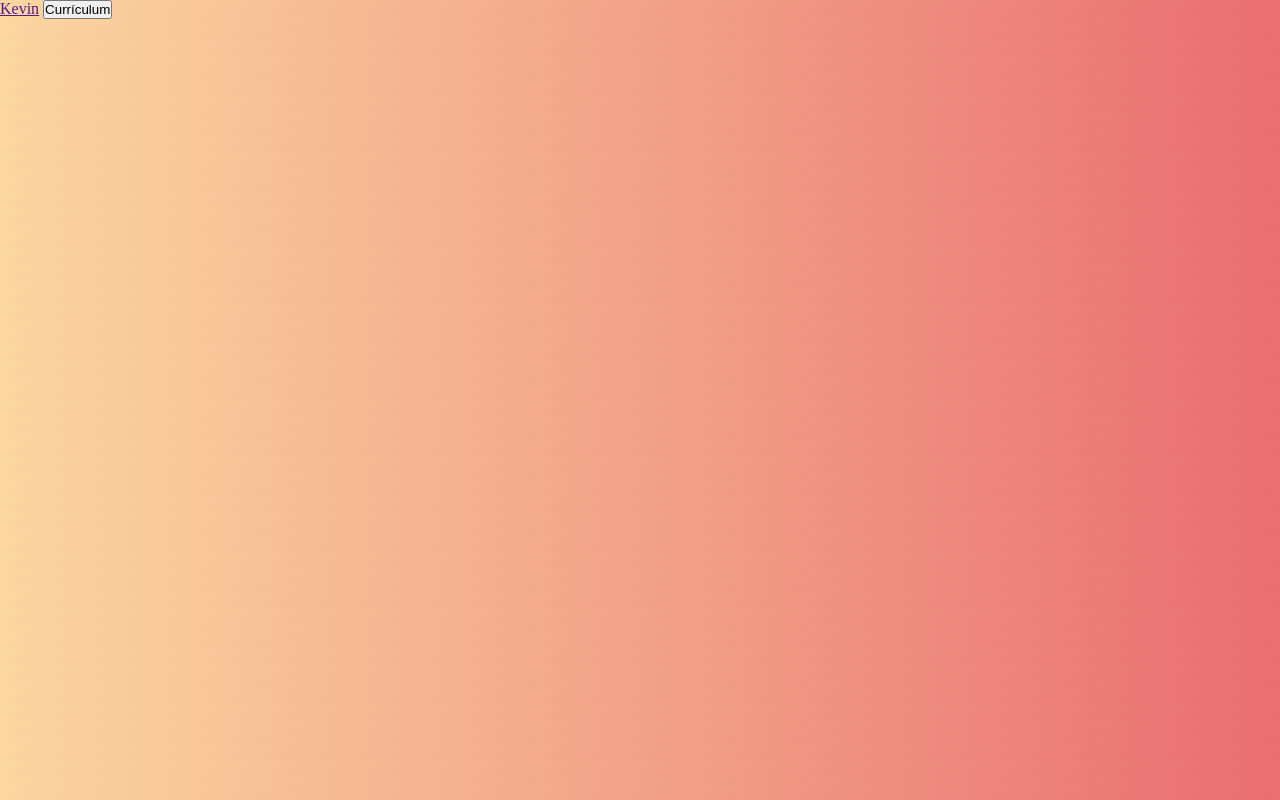
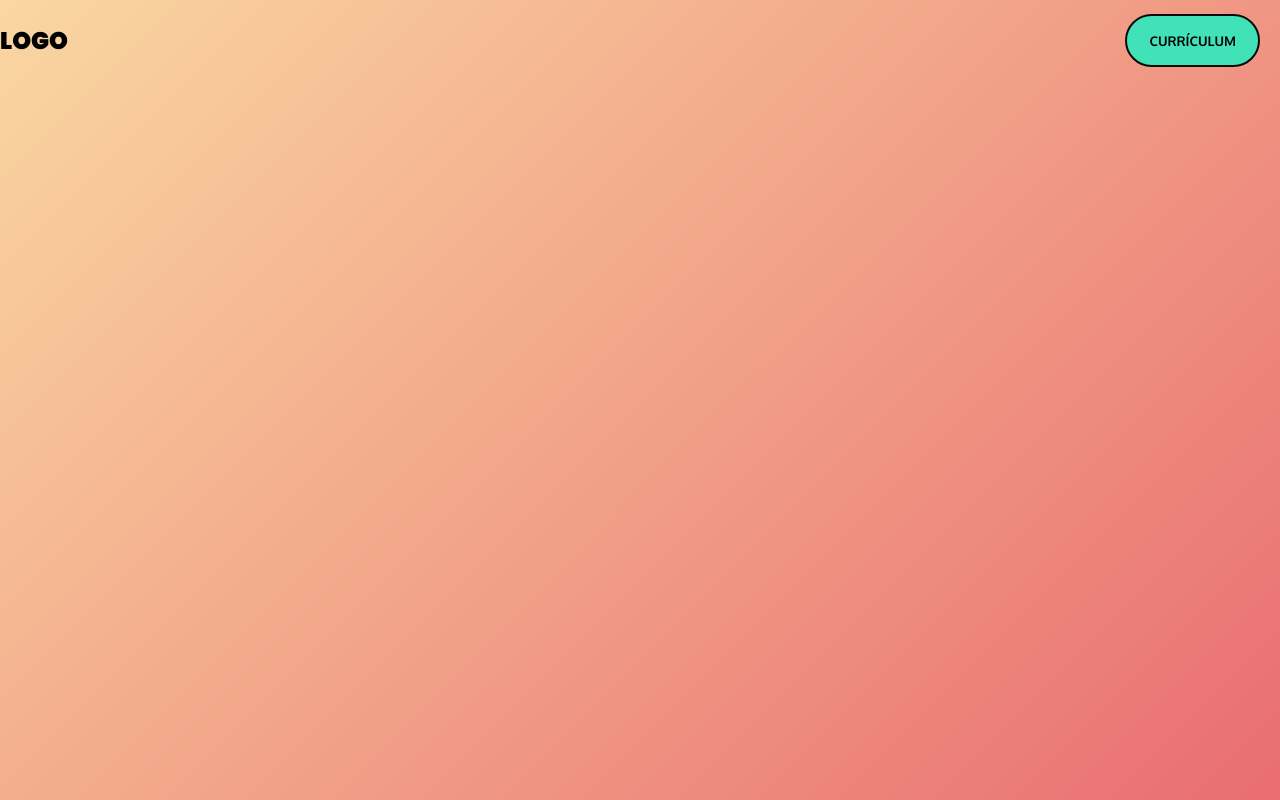
Before and after one commit to Kevin-140/Portafolio-Kevin, a plain HTML site: page index.html in a window 1280 px wide. Drawn offline with Linux system fonts and the light colour scheme.

Commit message:
Se agrega contenido

```diff
--- a/css/header.css
+++ b/css/header.css
@@ -1,5 +1,28 @@
 header {
-  width: 100%;
-  height: 81px;
-  background-color: red;
+  width: 100vw;
+  height: 80px;
+  display: flex;
+  justify-content: space-between;
+  align-items: center;
 }
+.logo {
+  color: #000;
+  font-size: 24px;
+  font-weight: 900;
+  font-family: "Poppins", sans-serif;
+  text-decoration: none;
+}
+.cv {
+  background-color: var(--primary);
+  padding: 16px 22px;
+  border-radius: 98px;
+  margin-right: 20px;
+  border: 2px solid #0f0a0a;
+}
+.cv a {
+  text-transform: uppercase;
+  color: #000;
+  text-decoration: none;
+  font-family: "oxygen", sans-serif;
+  font-weight: 700;
+}
--- a/css/index.css
+++ b/css/index.css
@@ -1,8 +1,17 @@
+@import "header.css";
+
+@import url("https://fonts.googleapis.com/css2?family=Oxygen:wght@400;700&family=Poppins:wght@900&display=swap");
+
+:root {
+  --bg--color: linear-gradient(135deg, #fad7a1 0%, #e96d71 100%);
+  --primary: #42e2b8;
+}
 * {
   margin: 0;
   padding: 0;
 }
 body {
-  background: linear-gradient(135deg, #fad7a1 0%, #e96d71 100%);
+  background: var(--bg--color);
+  width: 100vw;
+  height: 100vh;
 }
-@import "header.css";
--- a/index.html
+++ b/index.html
@@ -9,8 +9,10 @@
   </head>
   <body>
     <header>
-      <a href="" class="logo">Kevin</a>
-      <button>Currículum</button>
+      <a href="index.html" class="logo">LOGO</a>
+      <button class="cv">
+        <a href="">currículum</a>
+      </button>
     </header>
   </body>
 </html>
```
